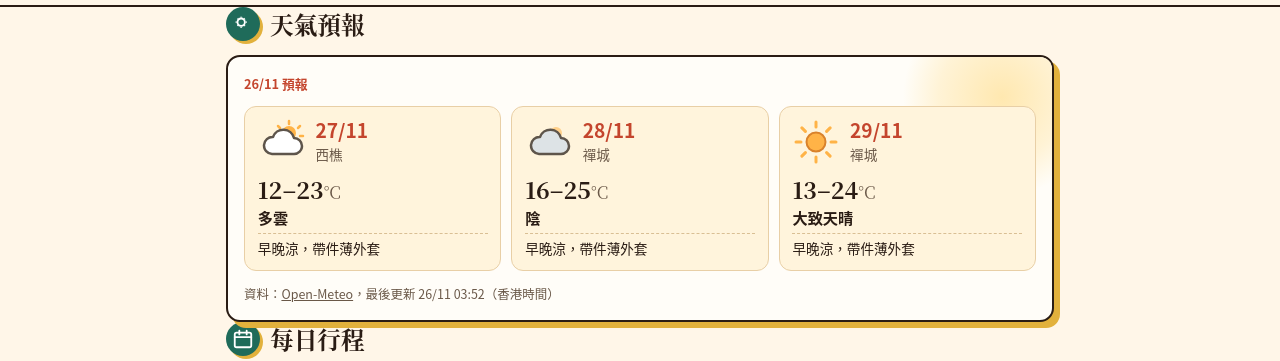
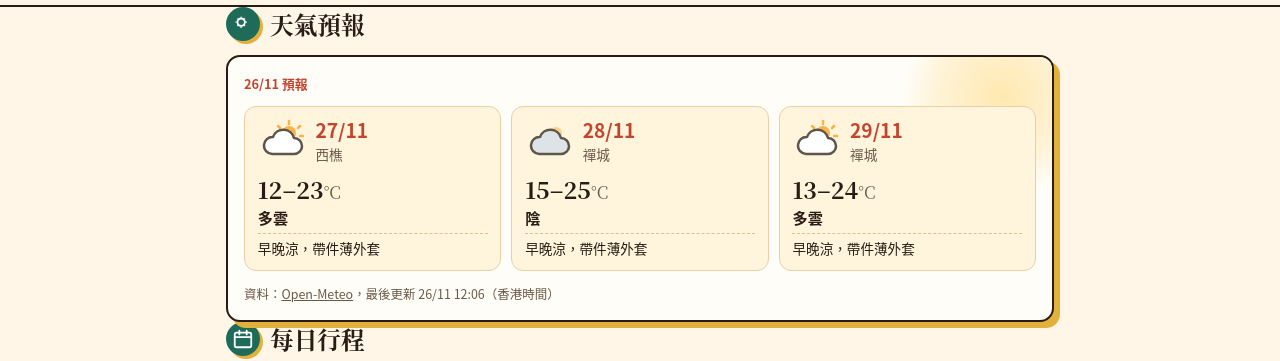
Before and after one commit to wallysamsungtv888-maker/foshan-three-day-trip, a plain HTML site: page index.html in a window 1280 px wide. Shown: the part 868-1229 px from the top of the page. Drawn offline with Linux system fonts and the light colour scheme; no server answers.

Commit message:
Weather auto-refresh 26/11 12:06 HKT

```diff
--- a/index.html
+++ b/index.html
@@ -535,10 +535,10 @@ footer svg{width:200px;height:auto;display:block;margin:0 auto 8px}
     <div class="wx-head"><p class="wx-src"><b>26/11 預報</b></p></div>
     <ul class="wx-grid">
       <li class="wx-day" data-wx-date="2026-11-27" data-wx-loc="xiqiao"><svg class="wx-ic" viewBox="0 0 48 48" aria-hidden="true"><use href="#wx-cloudy"/></svg><span class="wx-d">27/11</span><span class="wx-p">西樵</span><span class="wx-t">12–23<small>°C</small></span><span class="wx-c">多雲</span><span class="wx-tip">早晚涼，帶件薄外套</span></li>
-      <li class="wx-day" data-wx-date="2026-11-28" data-wx-loc="chancheng"><svg class="wx-ic" viewBox="0 0 48 48" aria-hidden="true"><use href="#wx-overcast"/></svg><span class="wx-d">28/11</span><span class="wx-p">禪城</span><span class="wx-t">16–25<small>°C</small></span><span class="wx-c">陰</span><span class="wx-tip">早晚涼，帶件薄外套</span></li>
-      <li class="wx-day" data-wx-date="2026-11-29" data-wx-loc="chancheng"><svg class="wx-ic" viewBox="0 0 48 48" aria-hidden="true"><use href="#wx-sun"/></svg><span class="wx-d">29/11</span><span class="wx-p">禪城</span><span class="wx-t">13–24<small>°C</small></span><span class="wx-c">大致天晴</span><span class="wx-tip">早晚涼，帶件薄外套</span></li>
+      <li class="wx-day" data-wx-date="2026-11-28" data-wx-loc="chancheng"><svg class="wx-ic" viewBox="0 0 48 48" aria-hidden="true"><use href="#wx-overcast"/></svg><span class="wx-d">28/11</span><span class="wx-p">禪城</span><span class="wx-t">15–25<small>°C</small></span><span class="wx-c">陰</span><span class="wx-tip">早晚涼，帶件薄外套</span></li>
+      <li class="wx-day" data-wx-date="2026-11-29" data-wx-loc="chancheng"><svg class="wx-ic" viewBox="0 0 48 48" aria-hidden="true"><use href="#wx-cloudy"/></svg><span class="wx-d">29/11</span><span class="wx-p">禪城</span><span class="wx-t">13–24<small>°C</small></span><span class="wx-c">多雲</span><span class="wx-tip">早晚涼，帶件薄外套</span></li>
     </ul>
-    <p class="wx-foot">資料：<a href="https://open-meteo.com/" rel="noopener">Open-Meteo</a>，最後更新 <span class="wx-upd">26/11 03:52</span>（香港時間）</p>
+    <p class="wx-foot">資料：<a href="https://open-meteo.com/" rel="noopener">Open-Meteo</a>，最後更新 <span class="wx-upd">26/11 12:06</span>（香港時間）</p>
 <!-- wx:auto:end -->
   </div>
 </section>
@@ -646,7 +646,7 @@ footer svg{width:200px;height:auto;display:block;margin:0 auto 8px}
       <span class="tag">禪城</span>
       <span class="sub">祖廟・桑拿雞・夜市</span>
     </div>
-    <span class="wx-note" data-wx-date="2026-11-28" data-wx-loc="chancheng" data-wx-place="禪城">天氣（禪城）：陰，16–25°C；早晚涼，帶件薄外套。</span>
+    <span class="wx-note" data-wx-date="2026-11-28" data-wx-loc="chancheng" data-wx-place="禪城">天氣（禪城）：陰，15–25°C；早晚涼，帶件薄外套。</span>
     <ol class="tl">
       <li class="slot">
   <span class="ic" aria-hidden="true"><svg viewBox="0 0 24 24"><use href="#i-food"/></svg></span>
@@ -745,7 +745,7 @@ footer svg{width:200px;height:auto;display:block;margin:0 auto 8px}
       <span class="tag">回程</span>
       <span class="sub">午餐・萬象天地・返港</span>
     </div>
-    <span class="wx-note" data-wx-date="2026-11-29" data-wx-loc="chancheng" data-wx-place="禪城">天氣（禪城）：大致天晴，13–24°C；早晚涼，帶件薄外套。</span>
+    <span class="wx-note" data-wx-date="2026-11-29" data-wx-loc="chancheng" data-wx-place="禪城">天氣（禪城）：多雲，13–24°C；早晚涼，帶件薄外套。</span>
     <ol class="tl">
       <li class="slot">
   <span class="ic" aria-hidden="true"><svg viewBox="0 0 24 24"><use href="#i-walk"/></svg></span>
```
